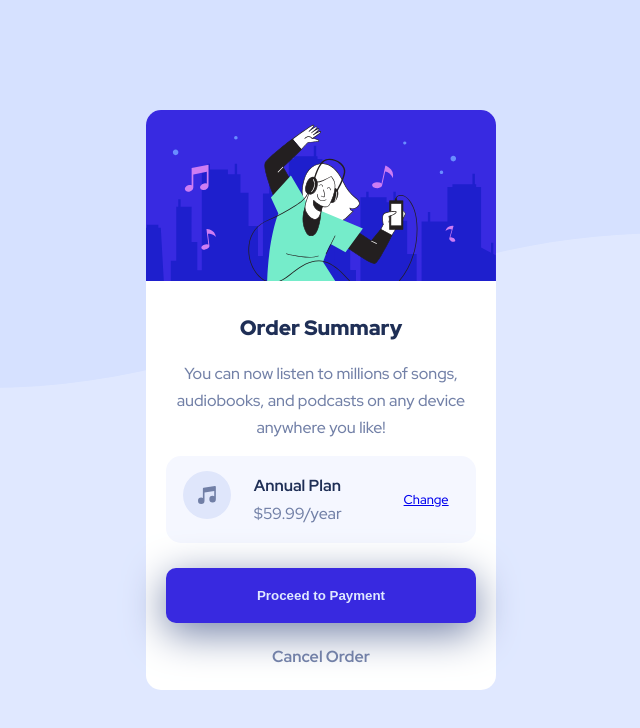
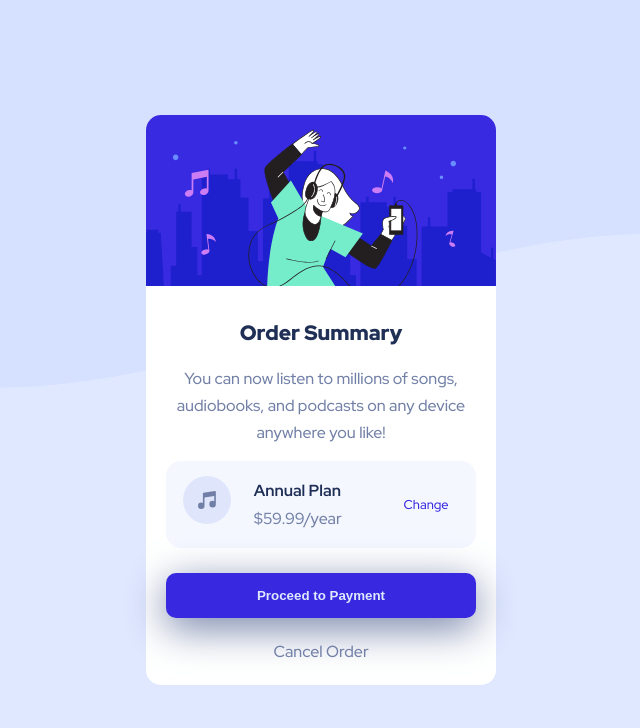
Before and after one commit to paultofunmi/frontend-mentor-order-summary-component, a plain HTML site: page index.html in a window 1280 px wide. In both pictures the pointer is over the link "Change". Shown: the whole page, without its empty margins (319-959 px from the left). Drawn offline with Linux system fonts and the light colour scheme.

Commit message:
updated style

```diff
--- a/style.css
+++ b/style.css
@@ -26,6 +26,7 @@ body {
     color: var(--desaturated-blue);
     line-height: 1.7;
     font-family: 'Red Hat Display', sans-serif;
+    transition: all ease-in-out 0.5s;
 }
 
 .container {
@@ -86,6 +87,12 @@ body {
 .pricing__change {
     flex-grow: 1;
     font-size: 0.8em;
+    color: var(--desaturated-blue);
+}
+
+.pricing__change:hover {
+    text-decoration: none;
+    color: var(--bright-blue);
 }
 
 .pricing__info-name {
@@ -98,15 +105,24 @@ body {
     border-radius: 10px;
     cursor: pointer;
     background: var(--bright-blue);
-    padding: 20px;
+    padding: 15px;
     color: var(--pale-blue);
     font-weight: 700;
     box-shadow: 0 10px 40px var(--desaturated-blue);
     margin-bottom: 20px;
 }
 
+.order-content button:hover {
+    background-color: hsla(245, 75%, 52%, 0.7);
+}
+
 .cancel-link {
+    cursor: pointer;
+}
+
+.cancel-link:hover {
     font-weight: 700;
+    color: var(--dark-blue);
 }
 
 
```
